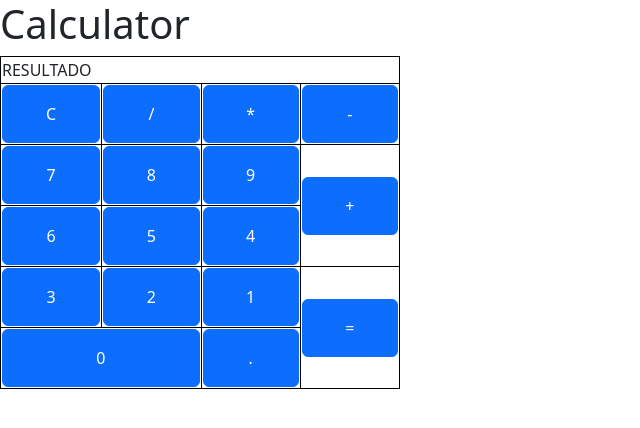
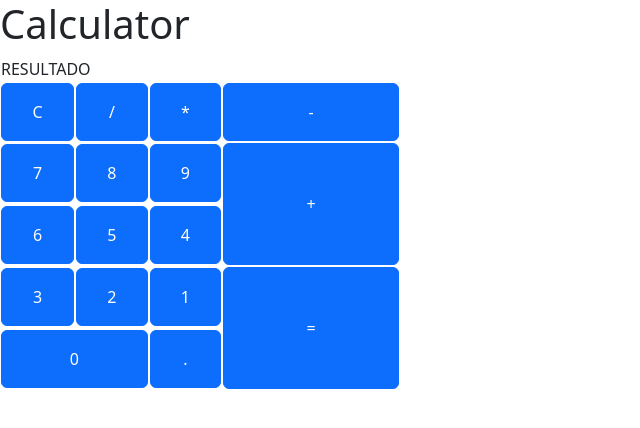
Before and after one commit to America-Miguel-Parra/Calculator, a React (Vite) app: page / in a window 1280 px wide. Shown: the top 428 px of the page, without its empty margins (0-640 px from the left). Built offline with nearby package versions, Linux system fonts and the light colour scheme.

Commit message:
, diseño de botones

```diff
--- a/src/App.css
+++ b/src/App.css
@@ -3,5 +3,5 @@
 }
 
 td{
-  border: 1px solid black;
+  /* border: 1px solid black; */
 }
--- a/src/App.jsx
+++ b/src/App.jsx
@@ -23,7 +23,7 @@
         <td> <button type="button" class="btn btn-primary w-100 p-3">7</button> </td>
         <td> <button type="button" class="btn btn-primary w-100 p-3">8</button> </td>
         <td> <button type="button" class="btn btn-primary w-100 p-3">9</button> </td>
-        <td rowSpan={2}> <button type="button" class="btn btn-primary w-100 p-3">+</button> </td>
+        <td rowSpan={2}> <button type="button" class="btn btn-primary w-100 p-5">+</button> </td>
       </tr>
       {/*Four row */}
       <tr>
@@ -36,7 +36,7 @@
         <td> <button type="button" class="btn btn-primary w-100 p-3">3</button> </td>
         <td> <button type="button" class="btn btn-primary w-100 p-3">2</button> </td>
         <td> <button type="button" class="btn btn-primary w-100 p-3">1</button> </td>
-        <td rowSpan={2}> <button type="button" class="btn btn-primary w-100 p-3">=</button> </td>
+        <td rowSpan={2}> <button type="button" class="btn btn-primary w-100 p-5">=</button> </td>
       </tr>
       {/*Six row */}
       <tr>
```
